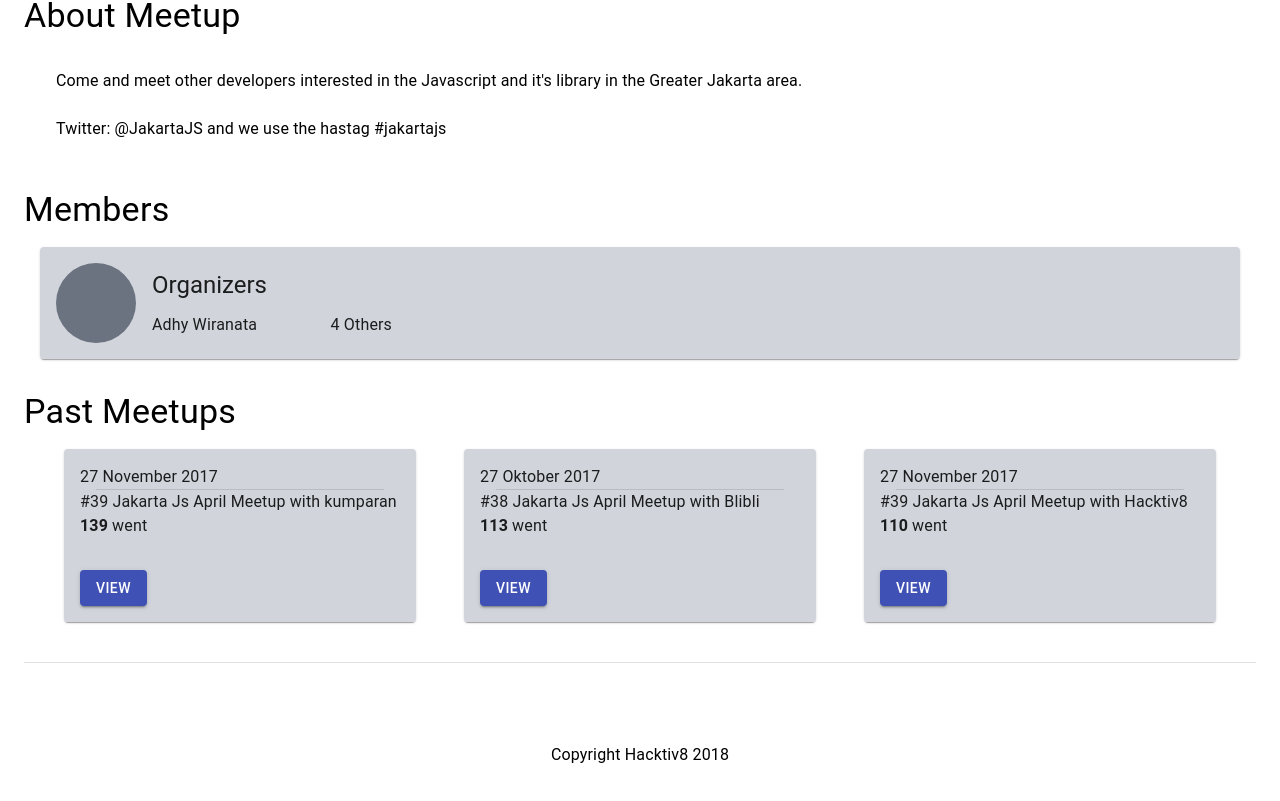
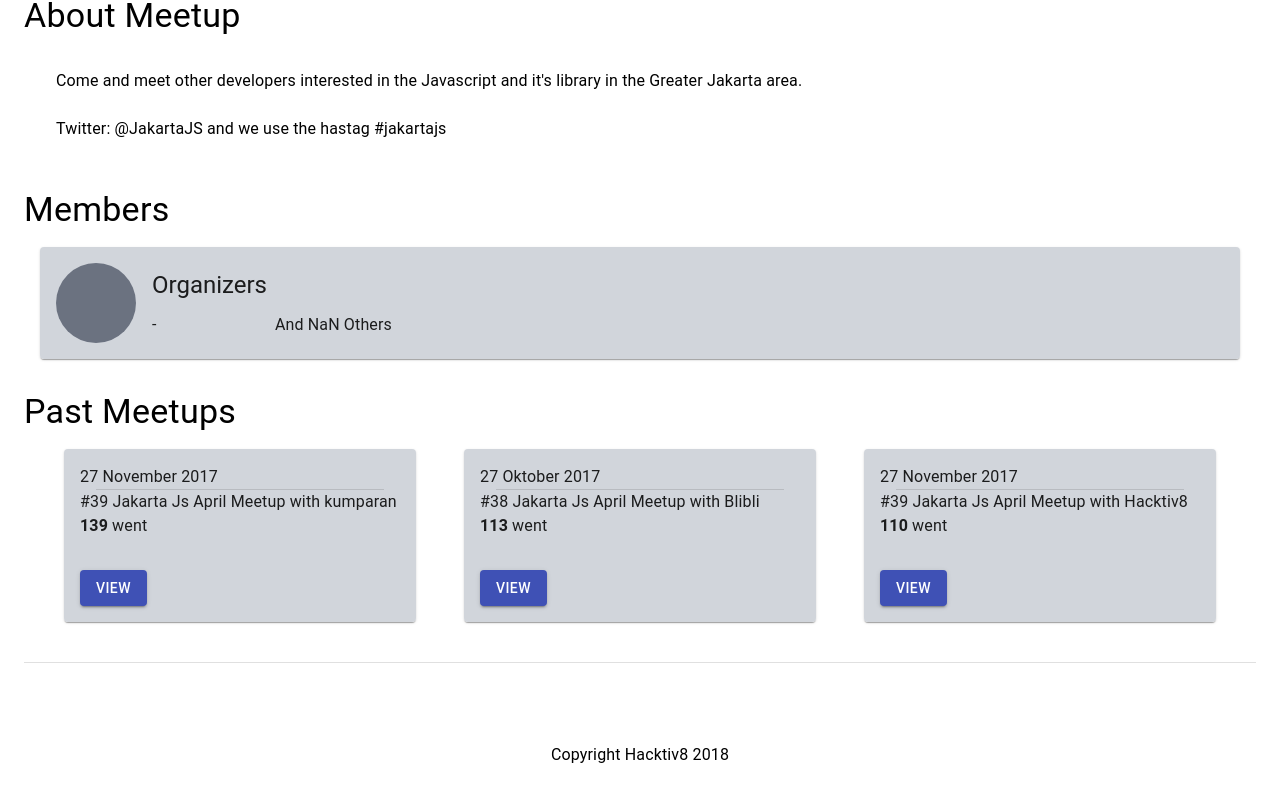
Before and after one commit to jlevad/hacktiv8-meetup, a React (Create React App) app: page / in a window 1280 px wide. Shown: the part 669-1470 px from the top of the page. Built offline with nearby package versions, Linux system fonts and the light colour scheme; no server answers.

Commit message:
<feat>(common): add axios and hit API

```diff
--- a/package.json
+++ b/package.json
@@ -9,7 +9,9 @@
     "@testing-library/jest-dom": "^5.14.1",
     "@testing-library/react": "^11.2.7",
     "@testing-library/user-event": "^12.8.3",
+    "axios": "^0.21.4",
     "react": "^17.0.2",
+    "react-axios": "^2.0.5",
     "react-dom": "^17.0.2",
     "react-scripts": "4.0.3",
     "web-vitals": "^1.1.2"
--- a/src/app/main/landing-page/content/Members.js
+++ b/src/app/main/landing-page/content/Members.js
@@ -1,9 +1,33 @@
+import React, { useState, useEffect } from 'react';
+import axios from 'axios'
 import {
   Typography,
   Card
 } from '@material-ui/core';
 
 const Members = () => {
+
+  const [datas, setDatas] = useState([]);
+  const [totalDatas, setTotalDatas] = useState([]);
+  const [loading, setLoading] = useState(true);
+
+  const getData = () => {
+    axios.get('https://swapi.dev/api/people/')
+    .then((response) => {
+      setDatas(response.data.results);
+      setTotalDatas(response.data.count);
+    })
+    .catch((error) => {
+      console.log(error);
+      setDatas([]);
+      setLoading(false);
+    })
+  }
+
+  useEffect(() => {
+    getData();
+  }, []);
+
   return (
     <Card>
       <div className="p-4 bg-gray-300 flex">
@@ -17,10 +41,11 @@ const Members = () => {
           </Typography>
           <div className="flex justify-between">
             <Typography>
-              Adhy Wiranata
+              {datas.length !== 0 ?
+               datas[0].name : '-'}
             </Typography>
             <Typography>
-              4 Others
+              And {parseInt(totalDatas) - 1} Others
             </Typography>
           </div>
         </div>
```
Also changed, not shown: 1 other file (tests, documents, lock files or other folders).
